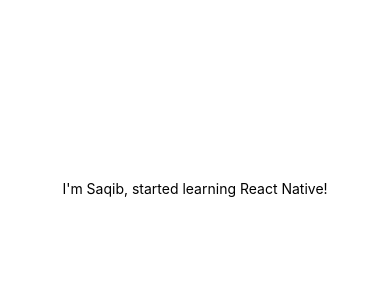
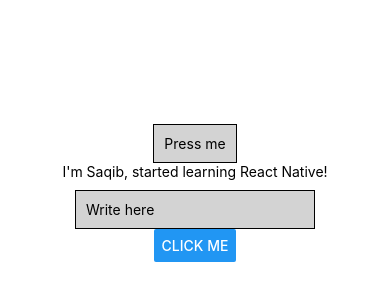
Before and after one commit to iamsaqib24/Duolingo, a React Native app: screen / in a window 390 px wide. Shown: the part 234-534 px from the top of the page. Built offline with nearby package versions, Linux system fonts and the light colour scheme.

Commit message:
seprated-stylesheet

```diff
--- a/App.js
+++ b/App.js
@@ -1,21 +1,27 @@
 import { StatusBar } from 'expo-status-bar';
-import { StyleSheet, Text, View } from 'react-native';
+import { Text, TextInput, View, Button, Alert, Pressable} from 'react-native';
+import styles from './App.styles';
 
 export default function App() {
-  console.log("Hello from console log!");
+  // console.log("Hello from console log!");
   return (
     <View style={styles.container}>
+      <Pressable style={styles.btn} onPress={() => Alert.alert("from pressable")}>
+        <Text>Press me</Text>
+      </Pressable>
       <Text>I'm Saqib, started learning React Native!</Text>
+      <TextInput
+        placeholder="Write here"
+        style={styles.input}
+      />
+      <Button
+        title="Click me"
+        onPress={() => Alert.alert('Simple Button pressed')}
+        // color="#007AFF"
+        // disabled
+        style={styles.btn}
+      />
       <StatusBar style="auto" />
     </View>
   );
 }
-
-const styles = StyleSheet.create({
-  container: {
-    flex: 1,
-    backgroundColor: '#fff',
-    alignItems: 'center',
-    justifyContent: 'center',
-  },
-});
--- /dev/null
+++ b/App.styles.js
@@ -0,0 +1,27 @@
+import { StyleSheet } from "react-native";
+
+const styles = StyleSheet.create({
+    container: {
+      flex: 1,
+      backgroundColor: '#fff',
+      alignItems: 'center',
+      justifyContent: 'center',
+    },
+    input: {
+      borderWidth: 1,
+      backgroundColor: "lightgray",
+      color: "black",
+      padding: 10,
+      marginTop: 10,
+    },
+    btn: {
+      color: "#f194ff",
+      borderWidth: 1,
+      backgroundColor: "lightgray",
+      padding: 10,
+      marginTop: 10,
+      cursor: "pointer",
+    },
+  });
+
+  export default styles;
```
